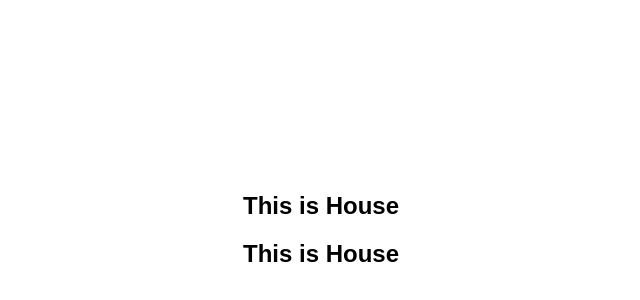
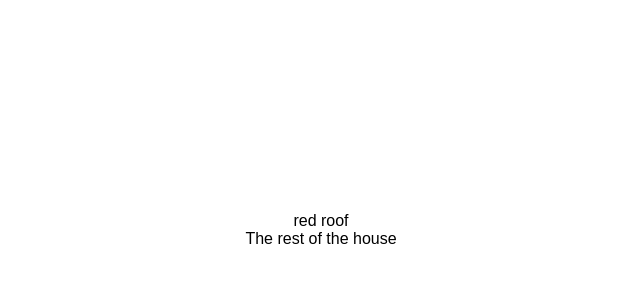
Before and after one commit to lintonye/react-101-for-designers, a React (Create React App) app in the folder react_house/: page / in a window 1280 px wide. Shown: the part 170-470 px from the top of the page, without its empty margins (319-959 px from the left). Built offline with nearby package versions, Linux system fonts and the light colour scheme.

Commit message:
Add exercises: 10

```diff
--- a/react_house/src/App.js
+++ b/react_house/src/App.js
@@ -8,38 +8,21 @@ Exercises:
 
 - Convert all JSX tags in this file into JavaScript code.
 
-Hint 1:
+ Hint 1:
 
-  <MyComp />
+  <MyComp prop1={21 * 2}/>
 
   ==>
 
-  React.createElement(MyComp);
-
-
-Hint 2:
-
-  <MyComp>
-    <div>Hello</div>
-    <Child2 />
-  </MyComp>
-
-  ==>
-
-  React.createElement(MyComp,
-    {},
-    React.createElement('div', {}, 'Hello'),
-    React.createElement(Child2, {}, null)
-  );
+  React.createElement(MyComp, { prop1: 21 * 2 });
 
 */
-const House = () => React.createElement('h2', {}, 'This is House');
+const House = (props) =>
+  <div>
+    <div>{props.roofColor} roof </div>
+    The rest of the house
+  </div>;
 
-const houses = [
-  React.createElement(House),
-  React.createElement(House)
-]
-
-const App = () => React.createElement('div', {}, houses);
+const App = () => <House roofColor="red" />;
 
 export default App;
```
